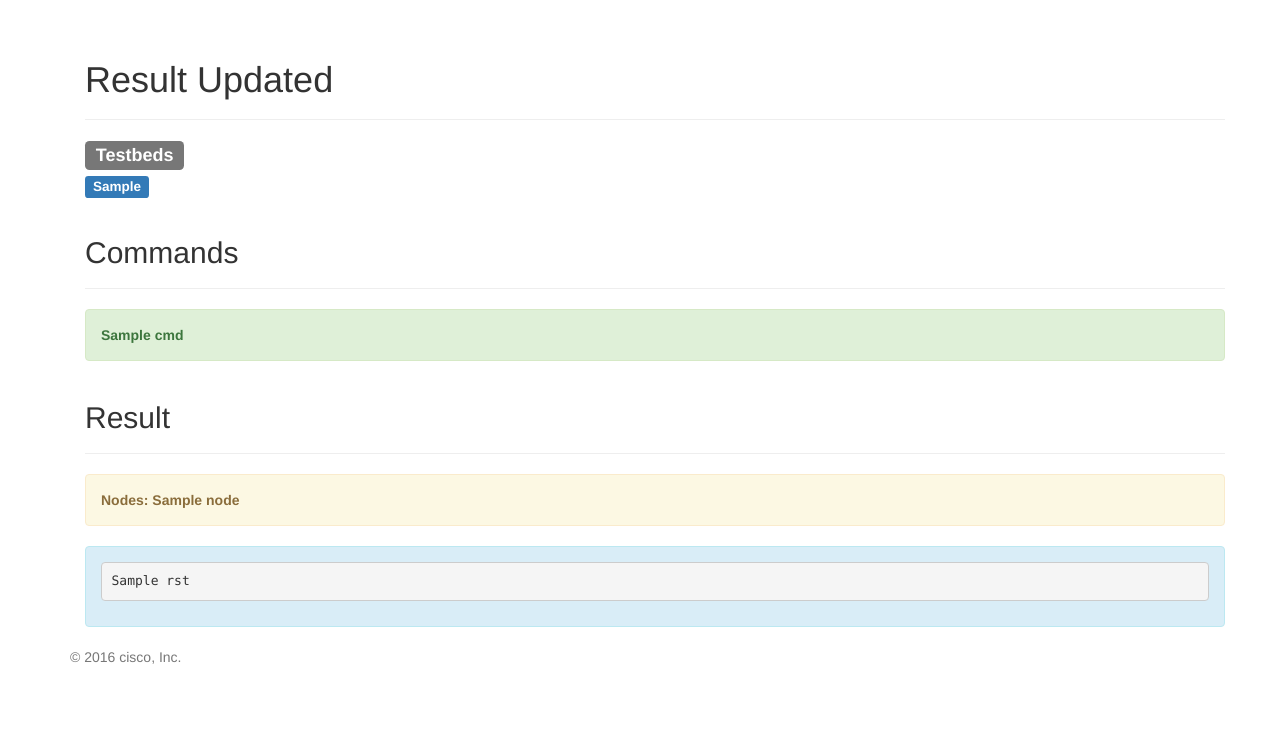
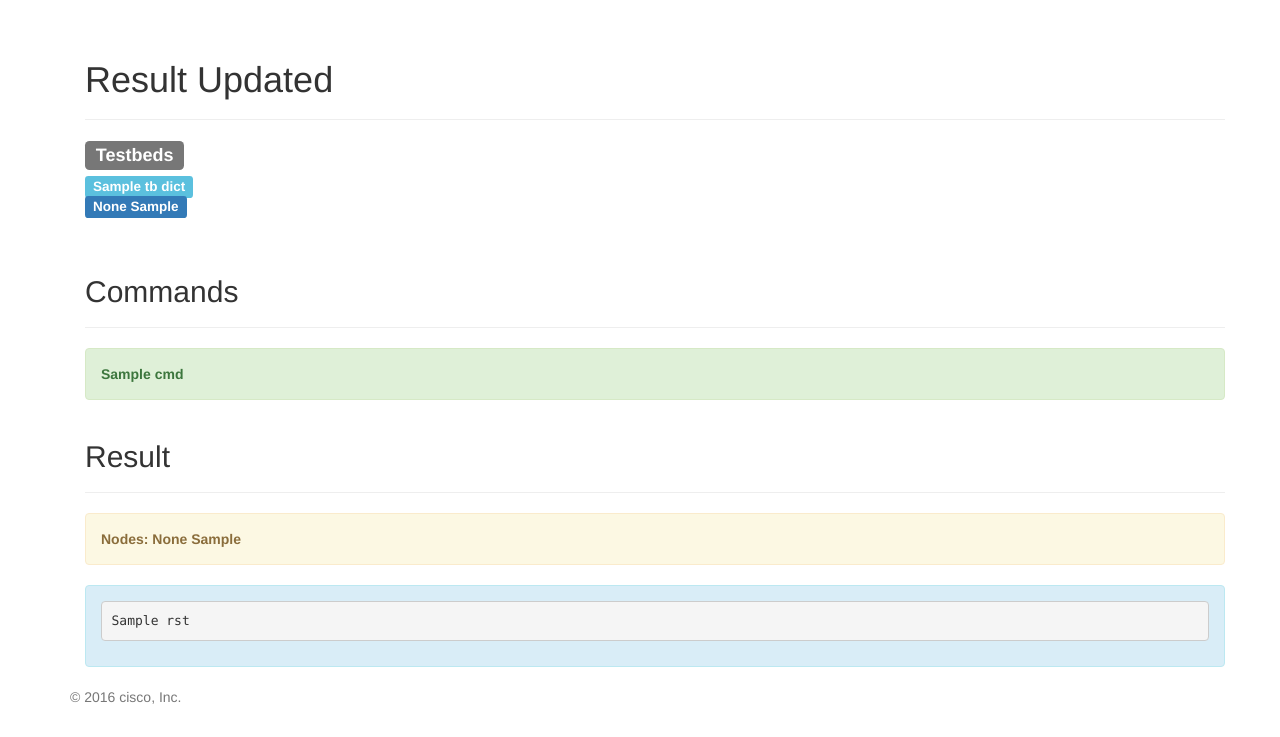
Before and after one commit to hightemple/auto-web, a Django app: template triWeb/templates/triWeb/run_cmd.html in a window 1280 px wide. Shown: the part 72-809 px from the top of the page. Before the commit the page ends 736 px from the top, so only its background shows below. Run offline with Django 3.2, Linux system fonts and the light colour scheme; the template is opened without the code that fills it: most values are stand-ins (such as "Sample title", 1, 10 or a date in 2020); some libraries are stand-ins or nearby versions.

Commit message:
Add node name vs ip for view.

```diff
--- a/triWeb/templates/triWeb/run_cmd.html
+++ b/triWeb/templates/triWeb/run_cmd.html
@@ -1,6 +1,7 @@
 {% extends 'triWeb/base.html' %}
 {% load staticfiles %}
 {% load debugtools_tags %}
+{% load myfilter %}
 
 
 {% block title %}
@@ -19,8 +20,15 @@
         <h3> <span class="label label-default">Testbeds </span></h3>
 
         <h4>
-            {% for ip in  ip_list %}
-                <span class="label label-primary">{{ ip }}</span>
+            {% for tb_name,ip_list in tb_dict.items %}
+                <span class="label label-info"><strong>{{ tb_name }}</strong></span>
+                {% for ip in  ip_list %}
+                    <br>
+                    <span class="label label-primary">{{ ip2name|get_prop:ip}} {{ ip }}</span>
+
+                {% endfor %}
+                <br>
+                <br>
             {% endfor %}
         </h4>
 
@@ -37,9 +45,9 @@
             <h2>Result</h2>
         </div>
 
-        {% for node,rst in rst_dict.items %}
+        {% for ip,rst in rst_dict.items %}
             <div class="alert alert-warning" role="alert">
-                <strong> Nodes: {{ node }}</strong>
+                <strong> Nodes: {{ ip2name|get_prop:ip}} {{ ip }}</strong>
             </div>
             <div class="alert alert-info" role="alert">
                 <pre>{{ rst }}</pre>
```
Also changed, not shown: triWeb/views.py (+11 -7 lines).
